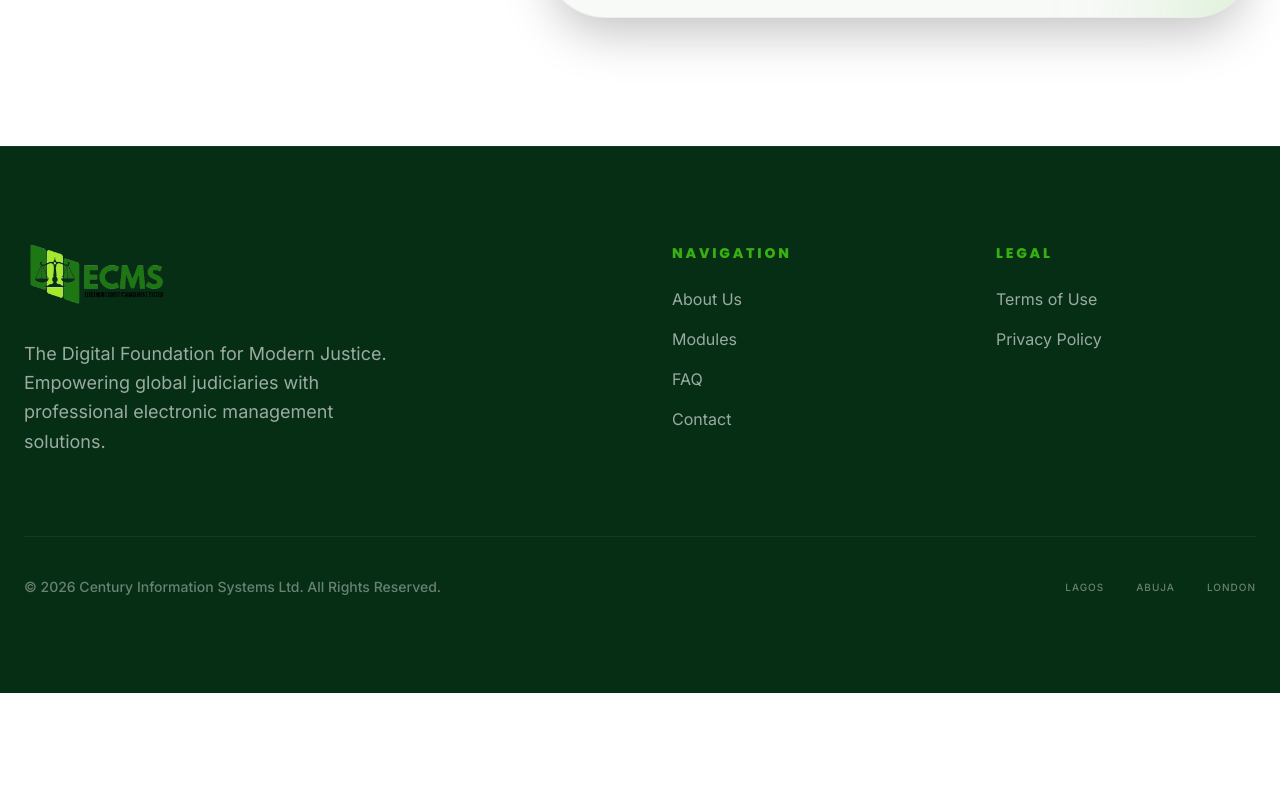
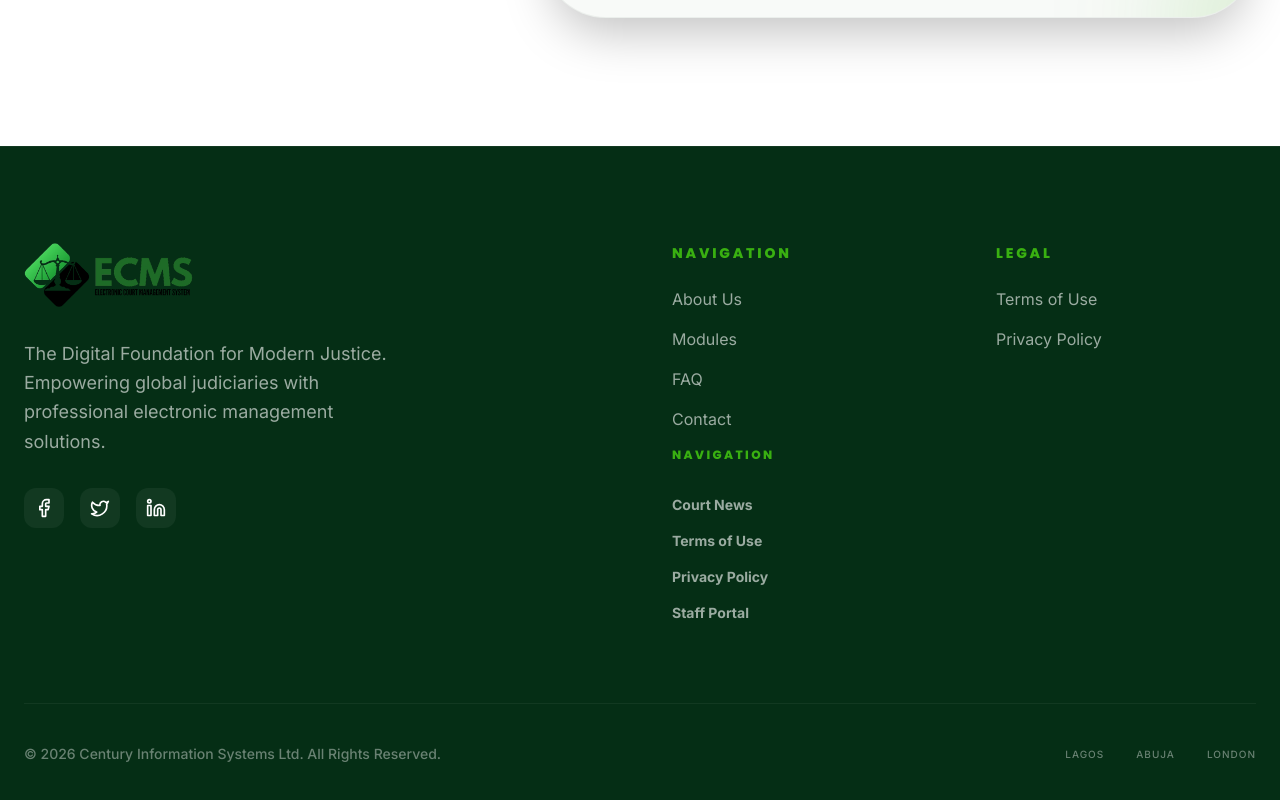
Before and after one commit to darkguy123/ecms-platform, a Next.js app: page / in a window 1280 px wide. Shown: the part 8797-9597 px from the top of the page. Before the commit the page ends 9490 px from the top, so only its background shows below. Built offline with nearby package versions, Linux system fonts and the light colour scheme.

Commit message:
Update footer.tsx

```diff
--- a/src/components/public/footer.tsx
+++ b/src/components/public/footer.tsx
@@ -3,9 +3,10 @@
 
 import Link from "next/link";
 import Image from "next/image";
-import logo from "@/components/public/3e2185b2-d1fe-4017-b8d4-610c42dd0fd1_removalai_preview.png";
+import logo from "@/components/public/ecmslogo.png";
 import { Scale } from "lucide-react";
 import { SITE_DATA } from "@/data/site-data";
+import { Scale, Mail, Phone, MapPin, Facebook, Twitter, Linkedin, ArrowUpRight } from "lucide-react";
 
 export function Footer() {
   return (
@@ -25,6 +26,13 @@ export function Footer() {
             <p className="text-white/60 text-lg leading-relaxed max-w-sm">
               The Digital Foundation for Modern Justice. Empowering global judiciaries with professional electronic management solutions.
             </p>
+            <div className="flex gap-4">
+              {[Facebook, Twitter, Linkedin].map((Icon, idx) => (
+                <button key={idx} className="h-10 w-10 bg-white/5 hover:bg-accent hover:text-primary rounded-xl flex items-center justify-center transition-all">
+                  <Icon className="h-5 w-5" />
+                </button>
+              ))}
+            </div>
           </div>
 
           <div className="space-y-6">
@@ -34,6 +42,19 @@ export function Footer() {
               <a href="#modules" className="text-white/60 hover:text-accent transition-colors">Modules</a>
               <a href="#faq" className="text-white/60 hover:text-accent transition-colors">FAQ</a>
               <a href="#contact" className="text-white/60 hover:text-accent transition-colors">Contact</a>
+
+              {/* Links Col */}
+              <div className="space-y-8">
+                <h4 className="text-xs font-black uppercase tracking-[0.2em] text-accent">Navigation</h4>
+                <nav className="flex flex-col gap-4 text-sm font-bold">
+                  <Link href="/blog" className="text-white/60 hover:text-white transition-colors flex items-center gap-2 group">
+                    Court News <ArrowUpRight className="h-3 w-3 opacity-0 group-hover:opacity-100 transition-opacity" />
+                  </Link>
+                  <Link href="/terms" className="text-white/60 hover:text-white transition-colors">Terms of Use</Link>
+                  <Link href="/privacy" className="text-white/60 hover:text-white transition-colors">Privacy Policy</Link>
+                  <Link href="/admin/login" className="text-white/60 hover:text-white transition-colors">Staff Portal</Link>
+            </nav>
+          </div>
             </nav>
           </div>
 
```
